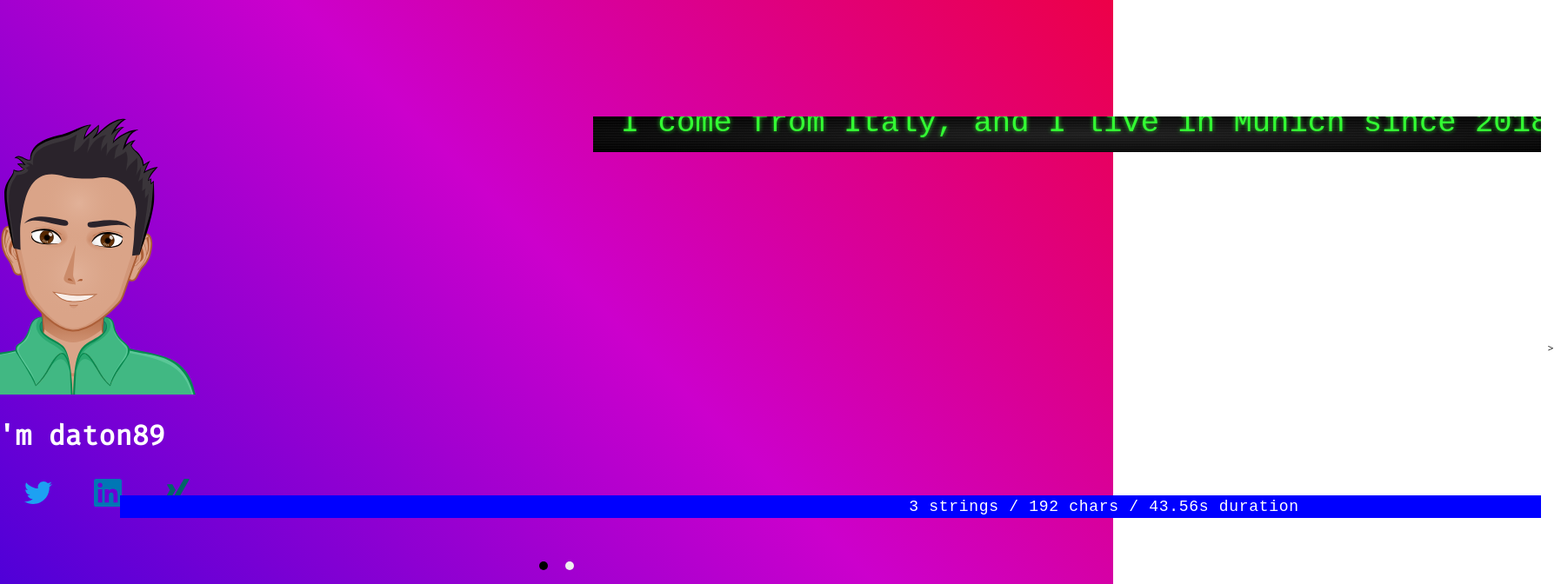
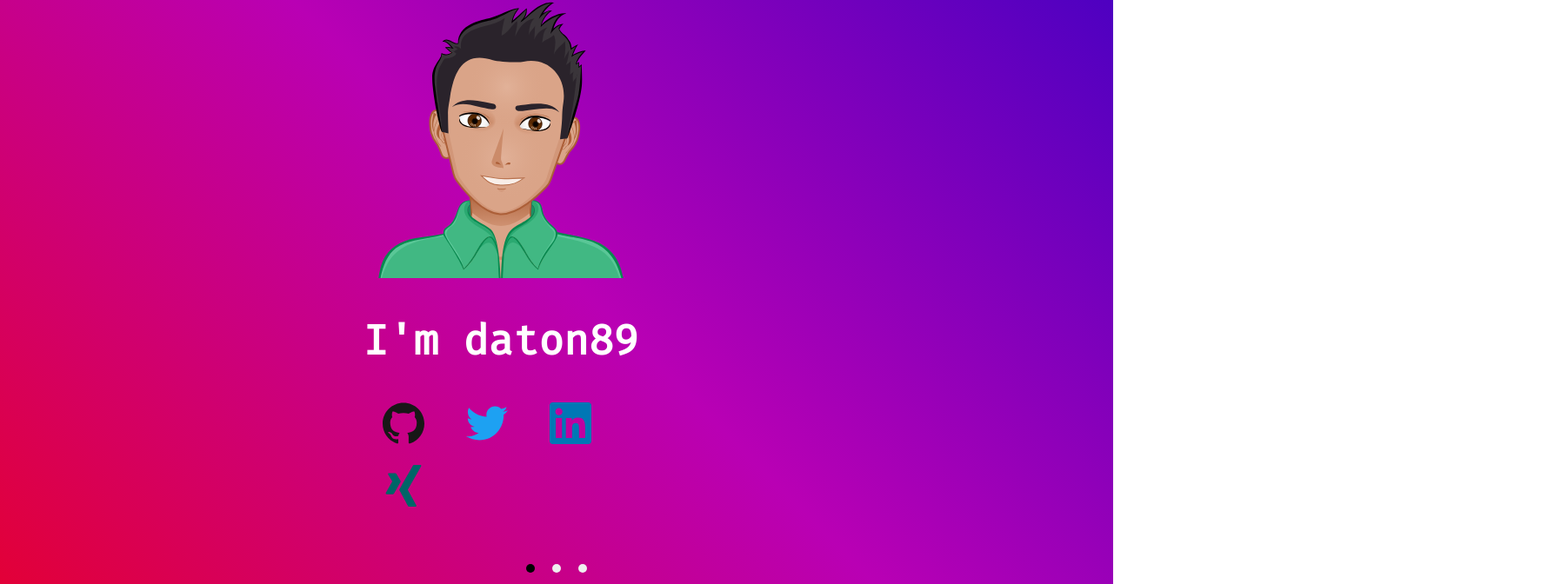
Before and after one commit to daton89/vue-portfolio, a Vue app: page / in a window 1280 px wide. Shown: the top 672 px of the page at 87% size, 1795 px wide, since content can reach past the window. Built offline with nearby package versions, Linux system fonts and the light colour scheme.

Commit message:
clean up app with main css

```diff
--- a/src/App.vue
+++ b/src/App.vue
@@ -1,11 +1,14 @@
 <template>
   <div id="app">
-    <carousel perPage="1" navigationEnabled navigationNextLabel=">" navigationPrevLabel="<">
+    <carousel :perPage="1" :autoplay="true" :autoplayTimeout="10000" :autoplayHoverPause="true">
       <slide>
         <Daton msg="I'm daton89" />
       </slide>
       <slide>
         <Bio />
+      </slide>
+      <slide>
+        <m-mongo />
       </slide>
     </carousel>
   </div>
@@ -13,40 +16,25 @@
 
 <script lang="ts">
 import Vue from 'vue'
+// eslint-disable-next-line @typescript-eslint/ban-ts-ignore
+// @ts-ignore
 import { Carousel, Slide } from 'vue-carousel'
+import Daton from './components/Daton.vue'
 import Bio from '@/components/Bio.vue'
-
-import Daton from './components/Daton.vue'
+import MMongo from '@/components/MMongo.vue'
 
 export default Vue.extend({
   components: {
     Carousel,
     Slide,
     Daton,
-    Bio
+    Bio,
+    MMongo
   }
 })
 </script>
 
 <style>
 @import url('https://fonts.googleapis.com/css?family=Fira+Code&display=swap');
-
-html,
-body {
-  font-family: 'Fira Code', monospace;
-  height: 100%;
-  margin: 0;
-  padding: 0;
-}
-
-#app {
-  height: 100%;
-  background-size: 140vw 140vh;
-  background-color: #fff;
-  background-image: linear-gradient(225deg, #ff0000, #cc00cc, #1800dd);
-  display: flex;
-  flex-direction: column;
-  justify-content: center;
-  align-items: center;
-}
+@import url('./assets/css/main.css');
 </style>
```
